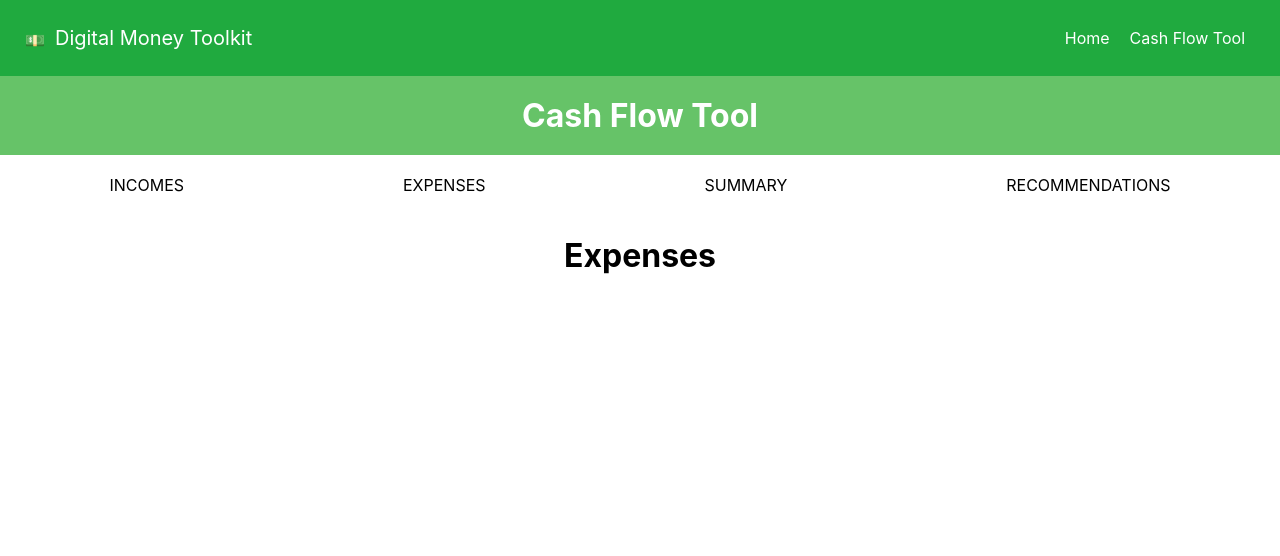
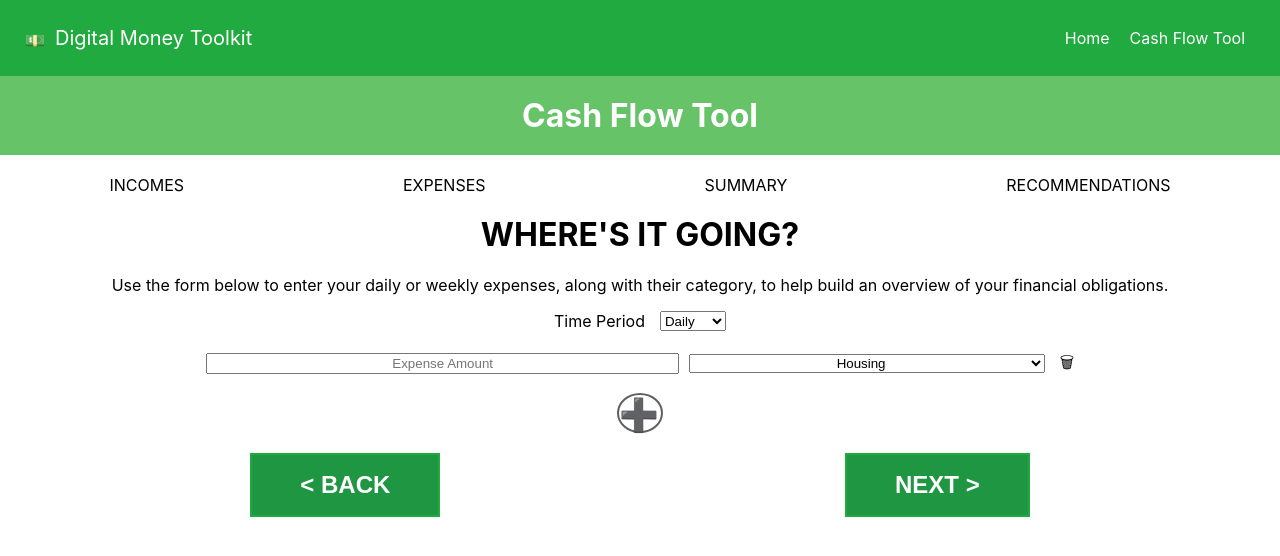
Before and after one commit to HealthStarInformatics/cash-flow-tool, a React (Create React App) app: page /tool/expenses in a window 1280 px wide. Shown: the top 556 px of the page. Built offline with nearby package versions, Linux system fonts and the light colour scheme.

Commit message:
Add layout for Expenses component

```diff
--- a/src/components/Expenses.jsx
+++ b/src/components/Expenses.jsx
@@ -1,8 +1,56 @@
 import React from "react";
+import { Link } from "react-router-dom";
+
+const handleSubmit = e => {
+  e.preventDefault();
+};
 
 const Expenses = props => (
-  <>
-    <h1>Expenses</h1>
-  </>
+  <div className="tool-section expenses">
+    <h1 className="tool-section-title">Where's it going?</h1>
+    <p className="tool-section-description">
+      Use the form below to enter your daily or weekly expenses, along with
+      their category, to help build an overview of your financial obligations.
+    </p>
+
+    <form id="expenses-form" onSubmit={handleSubmit} className="input-form">
+      <div className="period-select">
+        <label htmlFor="period">Time Period </label>
+        <select name="period" id="period">
+          <option>Daily</option>
+          <option>Weekly</option>
+        </select>
+      </div>
+      <div className="expense-list input-list">
+        <div className="expense input-item">
+          <input type="text" className="expense" placeholder="Expense Amount" />
+          <select name="type" id="">
+            <option value="One-Time">Housing</option>
+            <option value="Salary">Transportation</option>
+            <option value="Hourly">Groceries</option>
+            <option value="One-Time">Loan Payment</option>
+          </select>
+          <span className="delete-expense" role="img" aria-label="trash bin">
+            🗑
+          </span>
+        </div>
+      </div>
+      <span className="add-expense" role="img" aria-label="plus">
+        ➕
+      </span>
+      <div className="form-nav">
+        <Link to="/tool/incomes">
+          <button className="launch-tool" type="submit">
+            &lt; Back
+          </button>
+        </Link>
+        <Link to="/tool/summary">
+          <button className="launch-tool" type="submit">
+            Next &gt;
+          </button>
+        </Link>
+      </div>
+    </form>
+  </div>
 );
 export default Expenses;
--- a/src/styles/CashFlowTool.scss
+++ b/src/styles/CashFlowTool.scss
@@ -72,7 +72,8 @@
       }
     }
 
-    .add-income {
+    .add-income,
+    .add-expense {
       font-size: 2rem;
       line-height: 2rem;
       padding-top: 4px;
@@ -92,7 +93,12 @@
     button {
       margin: 20px auto;
       display: block;
-      width: 80%;
+      text-align: center;
+    }
+
+    .form-nav {
+      display: flex;
+      justify-content: space-around;
     }
   }
 }
```
